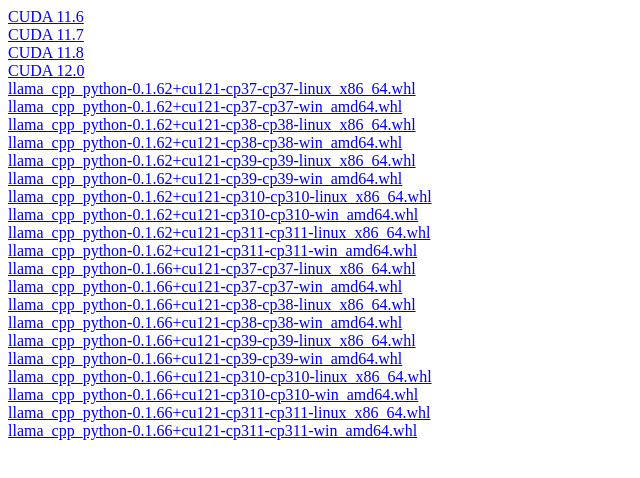
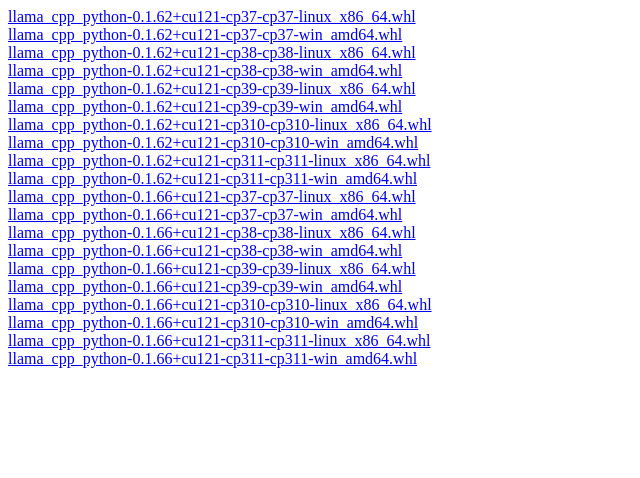
Before and after one commit to jllllll/llama-cpp-python-cuBLAS-wheels, a plain HTML site: page docs/cu121.html in a window 1280 px wide. Shown: the whole page, without its empty margins (0-640 px from the left). Drawn offline with Linux system fonts and the light colour scheme.

Commit message:
Fix generate-html.ps1

```diff
--- a/docs/cu121.html
+++ b/docs/cu121.html
@@ -1,10 +1,6 @@
 <!DOCTYPE html>
 <html>
   <body>
-    <a href="cu116">CUDA 11.6</a><br/>
-    <a href="cu117">CUDA 11.7</a><br/>
-    <a href="cu118">CUDA 11.8</a><br/>
-    <a href="cu120">CUDA 12.0</a><br/>
     <a href="https://github.com/jllllll/llama-cpp-python-cuBLAS-wheels/releases/download/wheels/llama_cpp_python-0.1.62+cu121-cp37-cp37-linux_x86_64.whl">llama_cpp_python-0.1.62+cu121-cp37-cp37-linux_x86_64.whl</a><br/>
     <a href="https://github.com/jllllll/llama-cpp-python-cuBLAS-wheels/releases/download/wheels/llama_cpp_python-0.1.62+cu121-cp37-cp37-win_amd64.whl">llama_cpp_python-0.1.62+cu121-cp37-cp37-win_amd64.whl</a><br/>
     <a href="https://github.com/jllllll/llama-cpp-python-cuBLAS-wheels/releases/download/wheels/llama_cpp_python-0.1.62+cu121-cp38-cp38-linux_x86_64.whl">llama_cpp_python-0.1.62+cu121-cp38-cp38-linux_x86_64.whl</a><br/>
```
Also changed, not shown: docs/cu117.html (+0 -1 lines), docs/cu118.html (+0 -2 lines), docs/cu120.html (+0 -3 lines), 1 other file.
